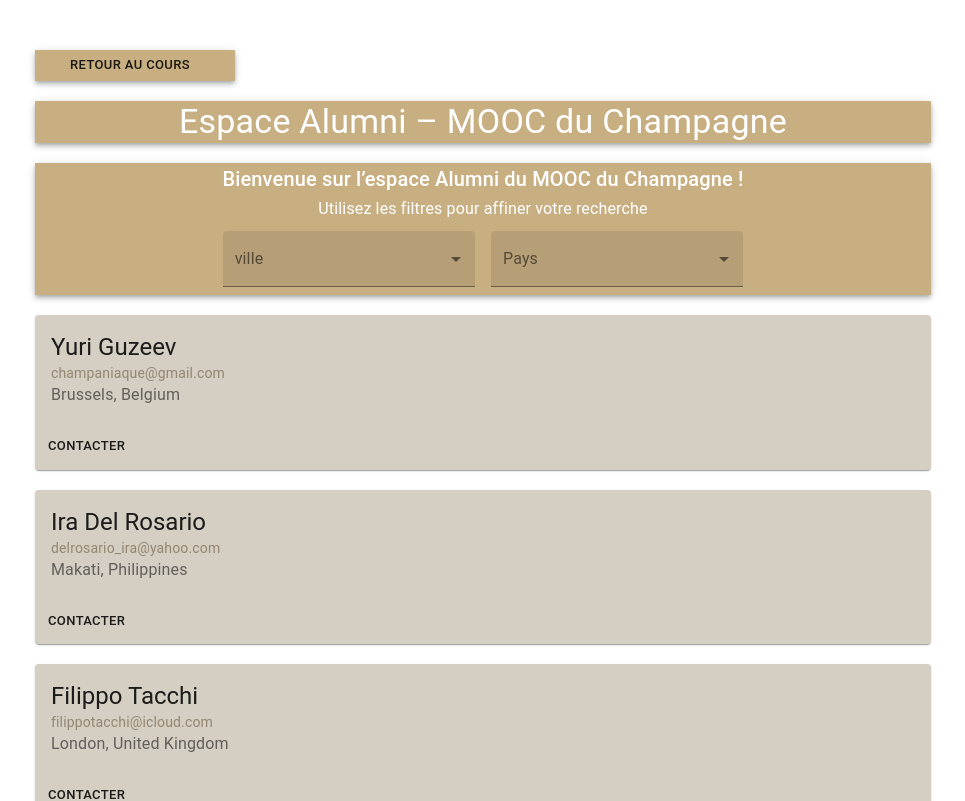
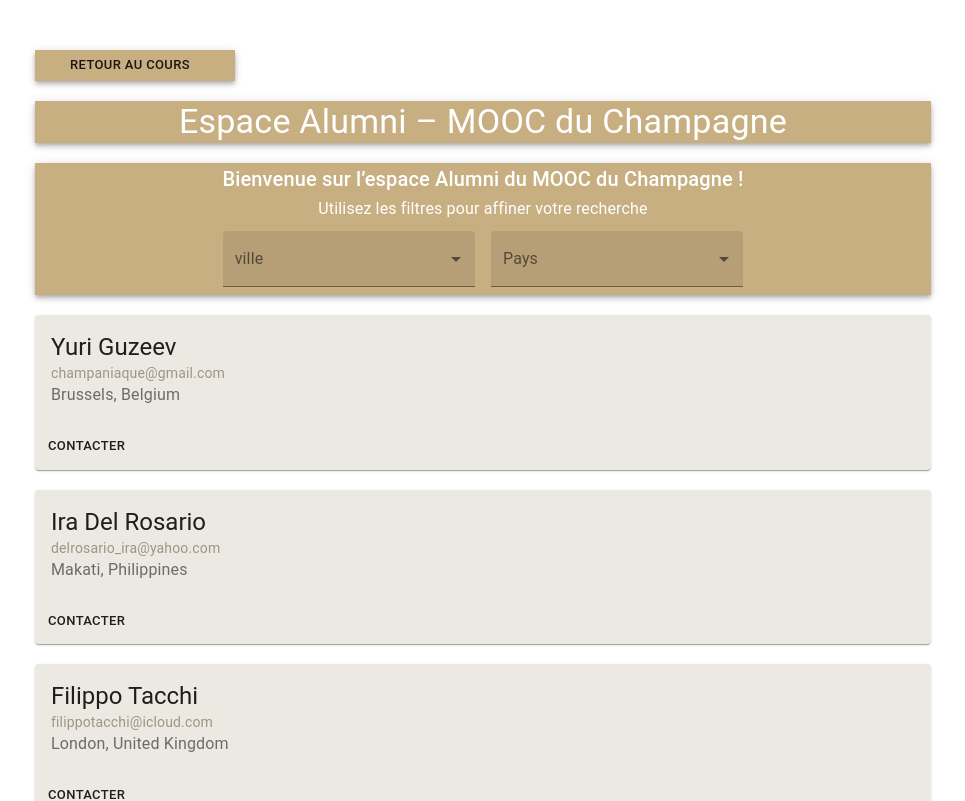
Before and after one commit to TheMOOCAgency/espace_alumni, a React (Create React App) app: page / in a window 1280 px wide. Shown: the top 801 px of the page, without its empty margins (157-1122 px from the left). Built offline with nearby package versions, Linux system fonts and the light colour scheme.

Commit message:
change card's bg

```diff
--- a/src/components/user_card.js
+++ b/src/components/user_card.js
@@ -6,7 +6,7 @@ const useStyles = makeStyles({
     root: {
         minWidth: 275,
         textAlign: 'left',
-        backgroundColor: '#d4cec3',
+        backgroundColor: '#ece9e3',
         marginTop: '20px',
         marginBottom: '20px',
     },
```
